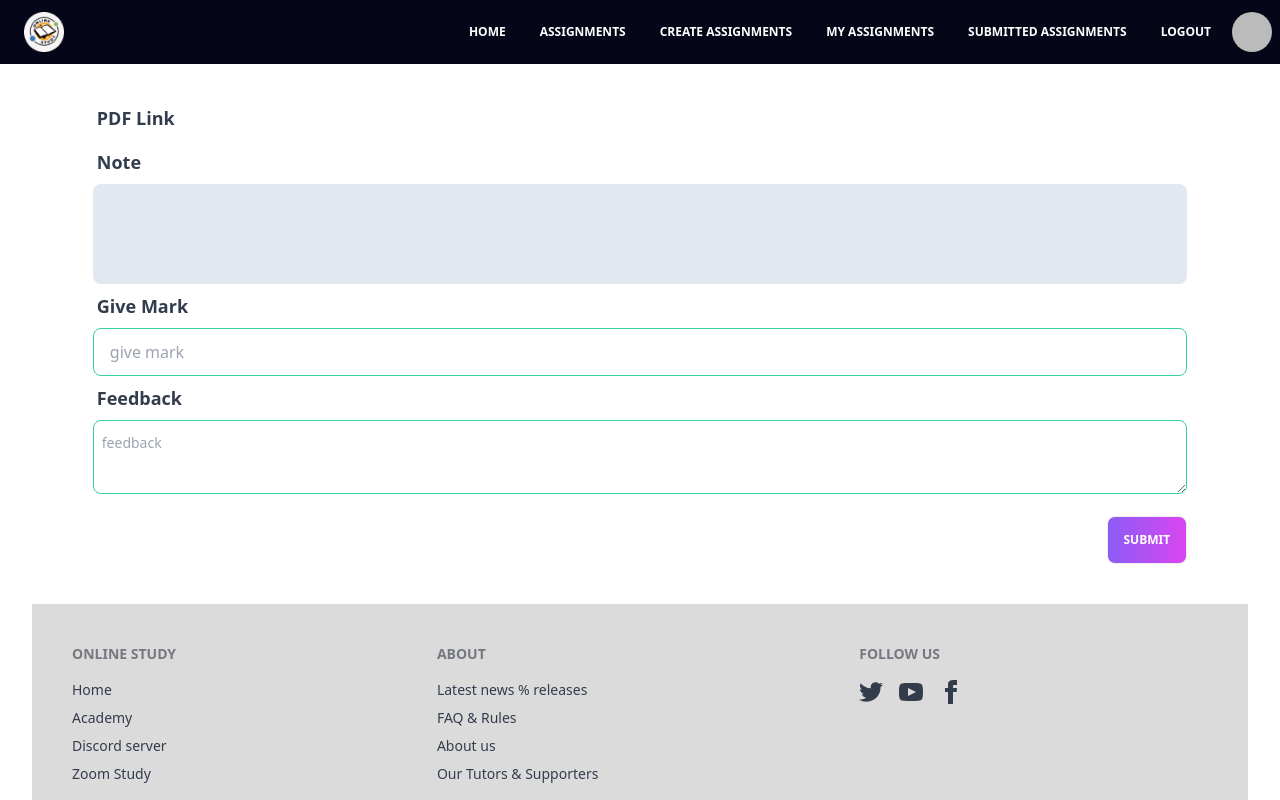
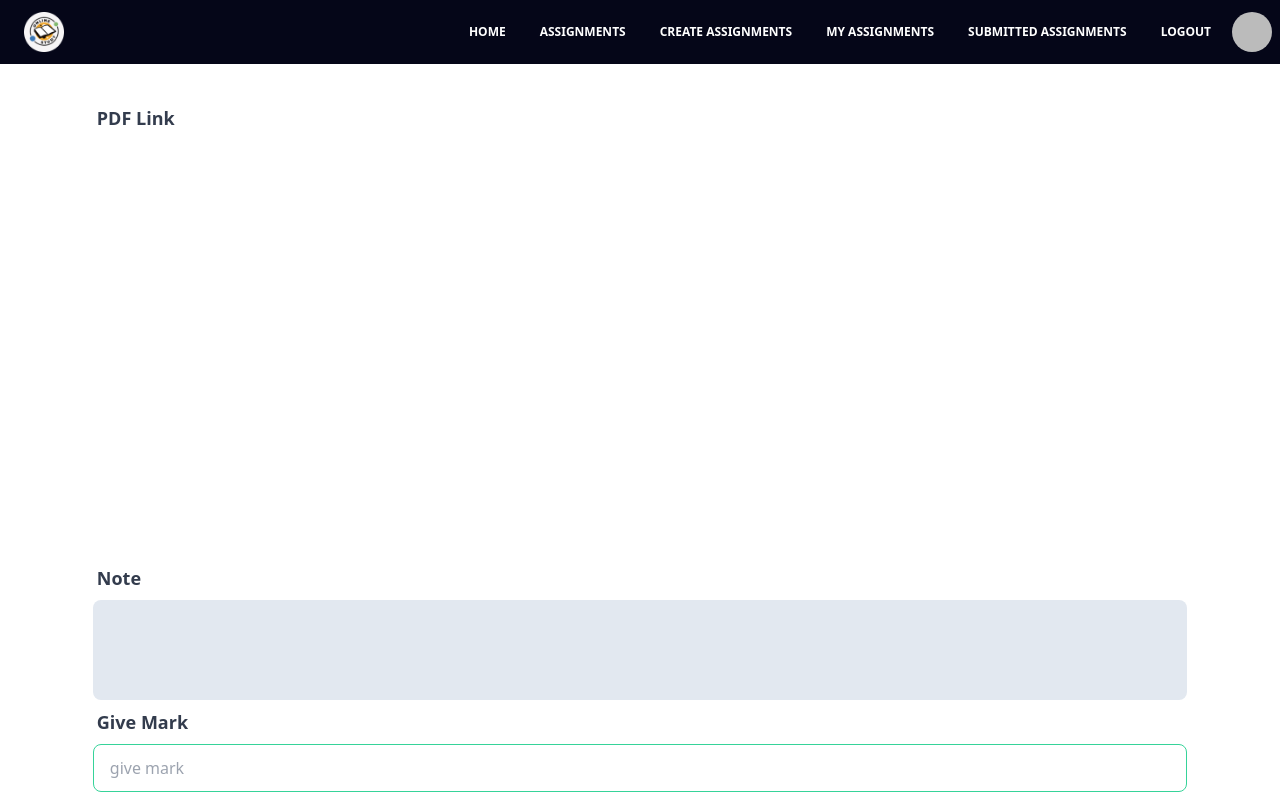
Before and after one commit to masud040/assigment-management-system-client, a React (Vite) app: page /giveMarks/1 in a window 1280 px wide. Shown: the top 800 px of the page. Built offline with nearby package versions, Linux system fonts and the light colour scheme; no server answers; sample sign-in values are in the browser's storage.

Commit message:
add iframe for view pdf when give marks for every assignment

```diff
--- a/package.json
+++ b/package.json
@@ -19,6 +19,9 @@
     "localforage": "^1.10.0",
     "lottie-react": "^2.4.0",
     "match-sorter": "^6.3.1",
+    "pdf-viewer": "^0.8.1",
+    "pdfjs-dist": "^4.0.189",
+    "qrcode.react": "^3.1.0",
     "react": "^18.2.0",
     "react-datepicker": "^4.21.0",
     "react-dom": "^18.2.0",
--- a/src/components/AssignmentCard.jsx
+++ b/src/components/AssignmentCard.jsx
@@ -3,6 +3,7 @@ import PropTypes from "prop-types";
 import { Link } from "react-router-dom";
 import useAuth from "../hooks/useAuth";
 import Swal from "sweetalert2";
+
 const AssignmentCard = ({ assignment, assignments, setAssignments }) => {
   const { user } = useAuth();
   const email = user?.email;
--- a/src/pages/GiveMarks.jsx
+++ b/src/pages/GiveMarks.jsx
@@ -43,15 +43,17 @@ const GiveMarks = () => {
         }
       });
   };
+
   return (
     <div className="w-[90%] mx-auto">
       <form onSubmit={handleGiveMark}>
         <label className="label">
           <span className="label-text font-bold text-lg">PDF Link</span>
         </label>
-        <a href={pdf} className="font-semibold underline">
+        <a href={pdf} className="font-semibold underline ">
           {pdf}
         </a>
+        <iframe src={pdf} className="w-full h-[50vh] mt-4"></iframe>
         <label className="label">
           <span className="label-text font-bold text-lg">Note</span>
         </label>
```
Also changed, not shown: 1 other file (tests, documents, lock files or other folders).
